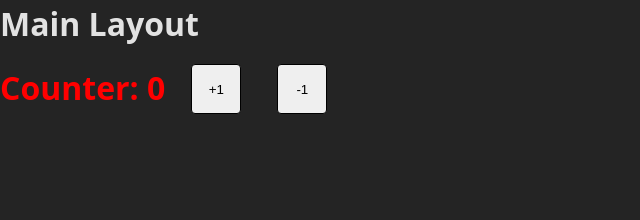
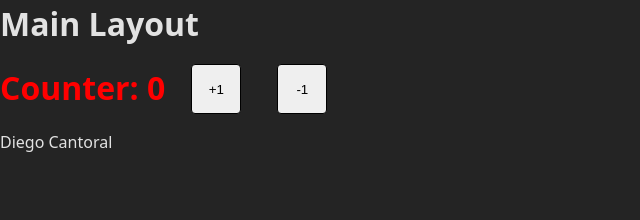
Before and after one commit to yair95Axity/git-react, a React (Vite) app: page / in a window 1280 px wide. Shown: the top 220 px of the page, without its empty margins (0-640 px from the left). Built offline with nearby package versions, Linux system fonts and the light colour scheme.

Commit message:
add show name component

```diff
--- /dev/null
+++ b/src/components/show-name/ShowName.tsx
@@ -0,0 +1,7 @@
+import React from 'react'
+
+export const ShowName = () => {
+    return (
+        <div>Diego Cantoral</div>
+    )
+}
--- a/src/layouts/MainLayout.tsx
+++ b/src/layouts/MainLayout.tsx
@@ -1,4 +1,5 @@
 import { Counter } from "../components/counter/Counter"
+import { ShowName } from "../components/show-name/ShowName"
 import styles from './MainLayout.module.css'
 
 
@@ -8,6 +9,7 @@ export const MainLayout = () => {
             <h1>Main Layout</h1>
 
             <Counter />
+            <ShowName />
         </div>
     )
 }
```
